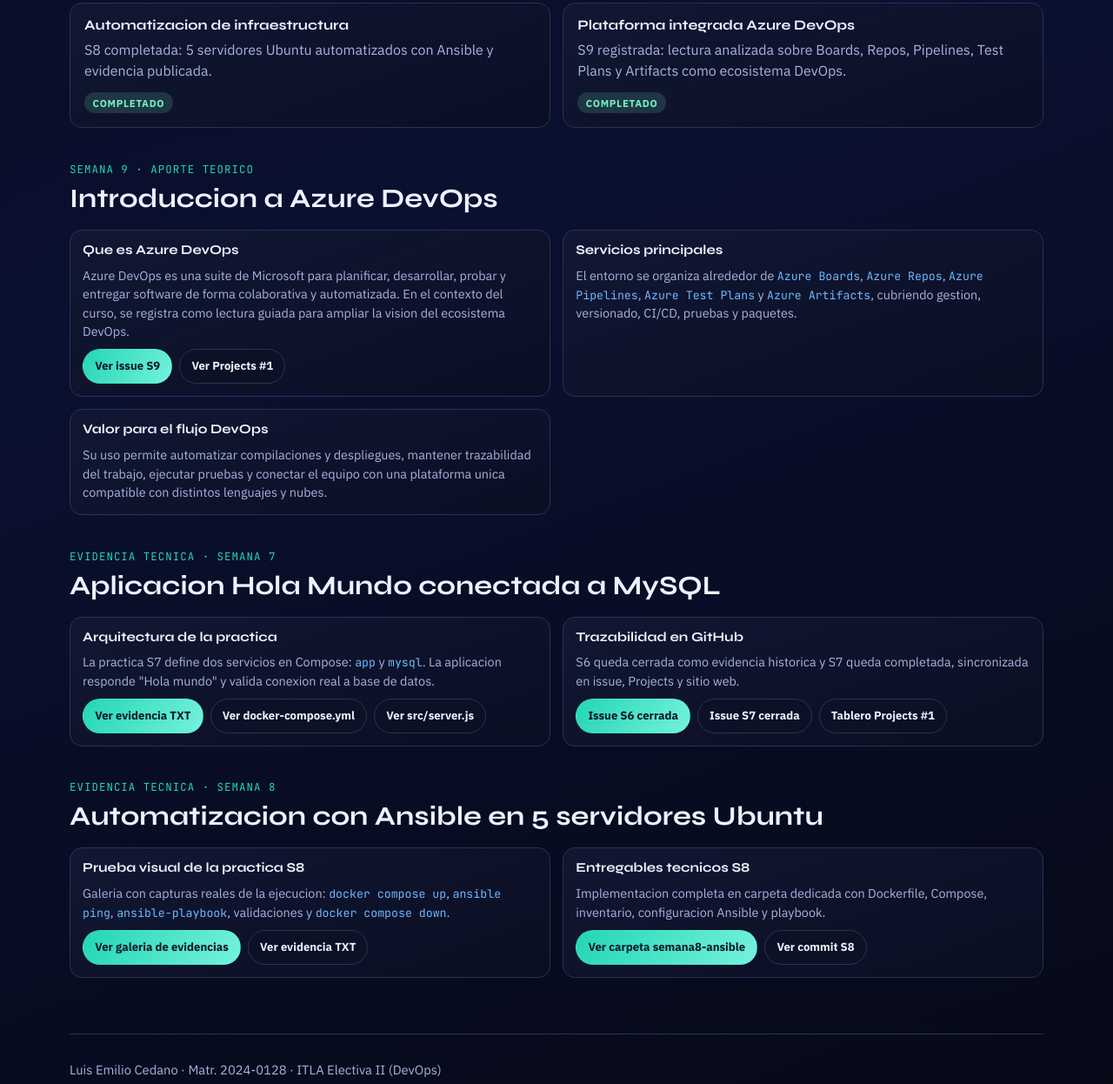
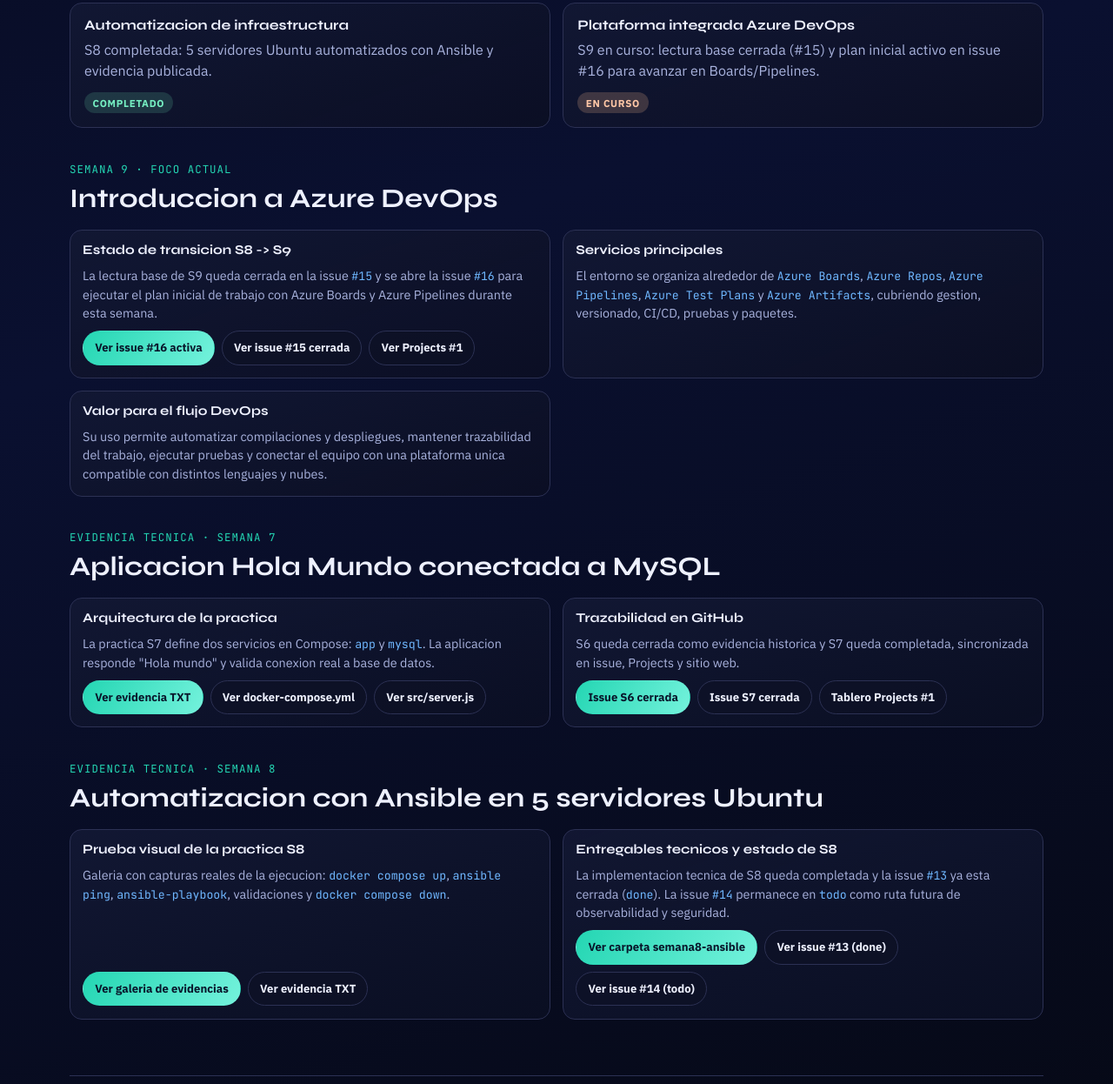
Before and after one commit to luiscdano/DevOps.E2, a plain HTML site: page docs/index.html in a window 1280 px wide. Shown: the part 1551-2797 px from the top of the page at 87% size. Drawn offline with Linux system fonts and the light colour scheme.

Commit message:
chore: cerrar S8 #13 y activar foco S9 #16

```diff
--- a/docs/index.html
+++ b/docs/index.html
@@ -14,7 +14,7 @@
       href="https://fonts.googleapis.com/css2?family=IBM+Plex+Sans:wght@400;500;600;700&family=JetBrains+Mono:wght@400;600&family=Syne:wght@500;700;800&display=swap"
       rel="stylesheet"
     />
-    <link rel="stylesheet" href="styles.css?v=20260310-01" />
+    <link rel="stylesheet" href="styles.css?v=20260318-01" />
   </head>
   <body>
     <div class="noise" aria-hidden="true"></div>
@@ -71,7 +71,7 @@
               <ul class="meta-strip">
                 <li><span class="label">Rama estable</span><span class="value">main</span></li>
                 <li><span class="label">Rama de trabajo</span><span class="value">dev</span></li>
-                <li><span class="label">Semana actual</span><span class="value">S9 · Introduccion a Azure DevOps</span></li>
+                <li><span class="label">Semana actual</span><span class="value">S9 · Azure DevOps (foco activo)</span></li>
               </ul>
             </div>
           </div>
@@ -88,22 +88,24 @@
 
         <section class="reveal">
           <div class="section-head">
-            <p class="eyebrow">Semana 9 · Aporte teorico</p>
+            <p class="eyebrow">Semana 9 · Foco actual</p>
             <h2>Introduccion a Azure DevOps</h2>
           </div>
 
           <div class="weeks-grid">
             <article class="kanban-card">
-              <h3>Que es Azure DevOps</h3>
+              <h3>Estado de transicion S8 -> S9</h3>
               <p>
-                Azure DevOps es una suite de Microsoft para planificar,
-                desarrollar, probar y entregar software de forma colaborativa
-                y automatizada. En el contexto del curso, se registra como
-                lectura guiada para ampliar la vision del ecosistema DevOps.
+                La lectura base de S9 queda cerrada en la issue <code>#15</code> y
+                se abre la issue <code>#16</code> para ejecutar el plan inicial
+                de trabajo con Azure Boards y Azure Pipelines durante esta semana.
               </p>
               <div class="quick-actions">
-                <a class="btn btn-primary" href="https://github.com/luiscdano/DevOps.E2/issues/15" target="_blank" rel="noreferrer">
-                  Ver issue S9
+                <a class="btn btn-primary" href="https://github.com/luiscdano/DevOps.E2/issues/16" target="_blank" rel="noreferrer">
+                  Ver issue #16 activa
+                </a>
+                <a class="btn btn-ghost" href="https://github.com/luiscdano/DevOps.E2/issues/15" target="_blank" rel="noreferrer">
+                  Ver issue #15 cerrada
                 </a>
                 <a class="btn btn-ghost" href="https://github.com/users/luiscdano/projects/1" target="_blank" rel="noreferrer">
                   Ver Projects #1
@@ -205,17 +207,22 @@
             </article>
 
             <article class="kanban-card">
-              <h3>Entregables tecnicos S8</h3>
+              <h3>Entregables tecnicos y estado de S8</h3>
               <p>
-                Implementacion completa en carpeta dedicada con Dockerfile,
-                Compose, inventario, configuracion Ansible y playbook.
+                La implementacion tecnica de S8 queda completada y la issue
+                <code>#13</code> ya esta cerrada (<code>done</code>). La issue
+                <code>#14</code> permanece en <code>todo</code> como ruta futura
+                de observabilidad y seguridad.
               </p>
               <div class="quick-actions">
                 <a class="btn btn-primary" href="https://github.com/luiscdano/DevOps.E2/tree/main/semana8-ansible" target="_blank" rel="noreferrer">
                   Ver carpeta semana8-ansible
                 </a>
-                <a class="btn btn-ghost" href="https://github.com/luiscdano/DevOps.E2/commit/bfe383b" target="_blank" rel="noreferrer">
-                  Ver commit S8
+                <a class="btn btn-ghost" href="https://github.com/luiscdano/DevOps.E2/issues/13" target="_blank" rel="noreferrer">
+                  Ver issue #13 (done)
+                </a>
+                <a class="btn btn-ghost" href="https://github.com/luiscdano/DevOps.E2/issues/14" target="_blank" rel="noreferrer">
+                  Ver issue #14 (todo)
                 </a>
               </div>
             </article>
@@ -230,6 +237,6 @@
       </p>
     </footer>
 
-    <script src="script.js?v=20260310-01"></script>
+    <script src="script.js?v=20260318-01"></script>
   </body>
 </html>
--- a/docs/script.js
+++ b/docs/script.js
@@ -86,7 +86,8 @@
       "Crear imagen Ubuntu con SSH, usuario ansible y privilegios sudo",
       "Levantar 5 servidores con docker-compose",
       "Playbooks: update apt, crear usuario itla, carpeta app, hola.txt, instalar cowsay y htop",
-      "Evidencia visual y tecnica publicada en web y repositorio"
+      "Issue #13 cerrada en done y sincronizada en GitHub Projects",
+      "Issue #14 permanece en todo como ruta futura de observabilidad y seguridad"
     ],
     actions: [
       {
@@ -104,13 +105,25 @@
   {
     id: "S9",
     title: "S9 - Introduccion a Azure DevOps",
-    status: "done",
-    goal: "Registrar la lectura guiada de Azure DevOps como aporte teorico ya analizado dentro del cronograma.",
+    status: "active",
+    goal: "Pasar el foco semanal a S9 con un plan inicial de trabajo en Azure DevOps.",
     highlights: [
       "Azure DevOps como suite para planificar, desarrollar, probar y entregar software",
       "Servicios clave: Boards, Repos, Pipelines, Test Plans y Artifacts",
-      "Uso practico para CI/CD, control de versiones, trazabilidad y trabajo colaborativo",
-      "Semana informativa agregada al cronograma con evidencia en README, issue y GitHub Projects"
+      "Issue #15 cerrada como lectura base ya completada",
+      "Issue #16 abierta para continuar la semana 9 con foco en Boards y Pipelines"
+    ],
+    actions: [
+      {
+        label: "Abrir issue #16",
+        url: "https://github.com/luiscdano/DevOps.E2/issues/16",
+        style: "primary"
+      },
+      {
+        label: "Ver issue #15",
+        url: "https://github.com/luiscdano/DevOps.E2/issues/15",
+        style: "ghost"
+      }
     ]
   }
 ];
@@ -163,8 +176,8 @@
   },
   {
     title: "Plataforma integrada Azure DevOps",
-    detail: "S9 registrada: lectura analizada sobre Boards, Repos, Pipelines, Test Plans y Artifacts como ecosistema DevOps.",
-    status: "done"
+    detail: "S9 en curso: lectura base cerrada (#15) y plan inicial activo en issue #16 para avanzar en Boards/Pipelines.",
+    status: "active"
   }
 ];
 
@@ -189,7 +202,7 @@
 const ntfyLatestJsonUrl = `${ntfyTopicUrl}/json?poll=1&since=latest`;
 
 const defaultProgressData = {
-  lastUpdated: "2026-02-18T05:34:34Z",
+  lastUpdated: "2026-03-18T21:13:54Z",
   cards: [
     {
       id: "s1-repo-setup",
@@ -326,11 +339,37 @@
       details: "Completada: app + mysql en Compose validada con respuesta HTTP y healthcheck."
     },
     {
-      id: "s8-ansible-automation",
-      title: "S8: automatizacion de 5 servidores Ubuntu con Ansible",
+      id: "issue-14",
+      title: "S8: observabilidad y seguridad DevOps (ruta futura)",
       week: "S8",
       status: "todo",
-      details: "Aplicar playbooks para usuarios, paquetes, archivos y configuracion base."
+      details: "Pendiente como ruta futura: definir monitoreo, logs, alertas y practicas DevSecOps.",
+      proof: {
+        label: "Issue S8 futura",
+        url: "https://github.com/luiscdano/DevOps.E2/issues/14"
+      }
+    },
+    {
+      id: "issue-16",
+      title: "S9: definir plan inicial de trabajo en Azure DevOps",
+      week: "S9",
+      status: "todo",
+      details: "Issue activa para avanzar el foco semanal en Boards y Pipelines.",
+      proof: {
+        label: "Issue S9 activa",
+        url: "https://github.com/luiscdano/DevOps.E2/issues/16"
+      }
+    },
+    {
+      id: "issue-13",
+      title: "S8: automatizar 5 servidores Ubuntu con Ansible",
+      week: "S8",
+      status: "done",
+      details: "Implementacion completada y cerrada con evidencia tecnica en README y docs/evidencias-s8.html.",
+      proof: {
+        label: "Issue S8 completada",
+        url: "https://github.com/luiscdano/DevOps.E2/issues/13"
+      }
     },
     {
       id: "issue-15",
@@ -339,12 +378,26 @@
       status: "done",
       details: "Lectura guiada registrada como evidencia academica en README, issue y GitHub Projects.",
       proof: {
-        label: "Issue S9",
+        label: "Issue S9 lectura",
         url: "https://github.com/luiscdano/DevOps.E2/issues/15"
       }
     }
   ],
   movements: [
+    {
+      date: "2026-03-18T21:13:54.999Z",
+      taskId: "issue-16",
+      from: "backlog",
+      to: "todo",
+      note: "Semana 9 activada con nueva issue de plan inicial en Azure DevOps."
+    },
+    {
+      date: "2026-03-18T21:13:54.999Z",
+      taskId: "issue-13",
+      from: "todo",
+      to: "done",
+      note: "Semana 8 validada y cerrada por evidencia tecnica en repositorio y web."
+    },
     {
       date: "2026-03-14T01:31:20Z",
       taskId: "issue-15",
```
Also changed, not shown: docs/evidencias-s8.html (+2 -2 lines), docs/kanban.html (+15 -11 lines), docs/semanas.html (+2 -2 lines), README.md.
